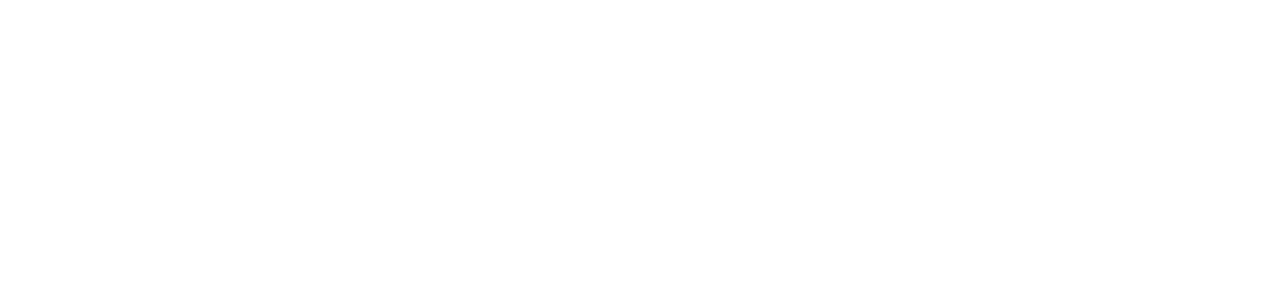
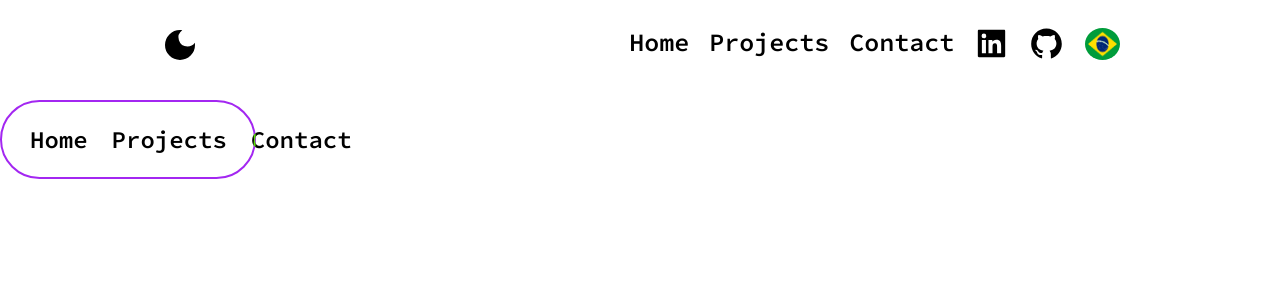
Before and after one commit to GabrielMunizz/portifolio_pessoal, a React (Vite) app: page /refactor in a window 1280 px wide. Before the commit this address had no page. Shown: the top 300 px of the page. Built offline with nearby package versions, Linux system fonts and the light colour scheme.

Commit message:
Feat: criado componente NavBar com animação

```diff
--- a/src/App.tsx
+++ b/src/App.tsx
@@ -1,19 +1,20 @@
-import { Routes, Route } from 'react-router-dom'
-import { GlobalStyle } from './Style/globalStyle'
-import { ThemeProvider } from 'styled-components'
-import Home from './pages/Home'
-import Contact from './pages/Contact'
-import Projects from './pages/Projects'
-import AboutMe from './pages/AboutMe'
-import { darkMode, lightMode } from './Style/themes'
-import { useState } from 'react'
-import Layout from './components/Layout'
-import PortifolioContext from './context/PortifolioContext'
+import { Routes, Route } from "react-router-dom";
+import { GlobalStyle } from "./Style/globalStyle";
+import { ThemeProvider } from "styled-components";
+import Home from "./pages/Home";
+import Contact from "./pages/Contact";
+import Projects from "./pages/Projects";
+import AboutMe from "./pages/AboutMe";
+import { darkMode, lightMode } from "./Style/themes";
+import { useState } from "react";
+import Layout from "./components/Layout";
+import PortifolioContext from "./context/PortifolioContext";
+import NavBar from "./components/NavBar";
 
 function App() {
   const [isBr, setIsBr] = useState(false);
-  const [orderBy, setOrderBy] = useState('Newest');
-  const [selected, setSelected] = useState('All');
+  const [orderBy, setOrderBy] = useState("Newest");
+  const [selected, setSelected] = useState("All");
   const [isDark, setIsDark] = useState<boolean>(false);
   const [isChanging, setIsChanging] = useState(false);
 
@@ -25,14 +26,14 @@
     setIsChanging(true);
     setTimeout(() => {
       setIsChanging(false);
-    }, 800)
-  }
+    }, 800);
+  };
 
   const selectedTheme = isDark ? darkMode : lightMode;
 
   const toggleTheme = () => {
     setIsDark((prev) => !prev);
-  }
+  };
 
   return (
     <PortifolioContext.Provider
@@ -58,6 +59,7 @@
             <Route path="/projects" element={<Projects />} />
             <Route path="/contact" element={<Contact />} />
             <Route path="/aboutme" element={<AboutMe />} />
+            <Route path="/refactor" element={<NavBar />} />
           </Route>
         </Routes>
       </ThemeProvider>
@@ -65,4 +67,4 @@
   );
 }
 
-export default App
+export default App;
--- /dev/null
+++ b/src/Style/Cursor.style.ts
@@ -0,0 +1,10 @@
+import { motion } from "framer-motion";
+import styled from "styled-components";
+
+export const Cursor = styled(motion.li)`
+  position: absolute;
+  z-index: 0;
+  height: 4rem;
+  border-radius: 99px;
+  background-color: ${(props) => props.theme.colors.main_text_color};
+`;
--- /dev/null
+++ b/src/Style/NavBar.style.ts
@@ -0,0 +1,15 @@
+import styled from "styled-components";
+import { motion } from "framer-motion";
+
+export const Nav = styled(motion.ul)`
+  display: flex;
+  flex-direction: row;
+  justify-content: space-between;
+  position: relative;
+  align-items: center;
+  border: 2px solid ${(props) => props.theme.colors.text_details};
+  border-radius: 40px;
+  width: 20%;
+  padding: 1rem;
+  list-style: none;
+`;
--- /dev/null
+++ b/src/Style/Tab.style.ts
@@ -0,0 +1,13 @@
+import { motion } from "framer-motion";
+import styled from "styled-components";
+
+export const Tab = styled(motion.a)`
+  text-decoration: none;
+  color: #fff;
+  font-size: 1.5rem;
+  position: relative;
+  z-index: 10;
+  mix-blend-mode: difference;
+  padding: 0.375rem 0.75rem;
+  cursor: pointer;
+`;
--- /dev/null
+++ b/src/components/Cursor.tsx
@@ -0,0 +1,12 @@
+import * as S from "../Style/Cursor.style";
+import { PositionType } from "../assets/types";
+
+type CursorProps = {
+  position: PositionType;
+};
+
+const Cursor = ({ position }: CursorProps) => {
+  return <S.Cursor animate={position} />;
+};
+
+export default Cursor;
--- /dev/null
+++ b/src/components/NavBar.tsx
@@ -0,0 +1,25 @@
+import * as S from "../Style/NavBar.style";
+import Cursor from "./Cursor";
+import { useState } from "react";
+import { PositionType } from "../assets/types";
+import Tab from "./Tab";
+
+const NavBar = () => {
+  const initialPosition = {
+    width: 0,
+    left: 0,
+    opacity: 0,
+  };
+  const [position, setPosition] = useState<PositionType>(initialPosition);
+
+  return (
+    <S.Nav>
+      <Tab setPosition={setPosition}>Home</Tab>
+      <Tab setPosition={setPosition}>Projects</Tab>
+      <Tab setPosition={setPosition}>Contact</Tab>
+      <Cursor position={position} />
+    </S.Nav>
+  );
+};
+
+export default NavBar;
--- /dev/null
+++ b/src/components/Tab.tsx
@@ -0,0 +1,34 @@
+import { ReactNode, useRef } from "react";
+import { PositionType } from "../assets/types";
+import * as S from "../Style/Tab.style";
+
+type TabProps = {
+  children: ReactNode;
+  setPosition: React.Dispatch<React.SetStateAction<PositionType>>;
+};
+
+const Tab = ({ children, setPosition }: TabProps) => {
+  const ref = useRef<HTMLAnchorElement | null>(null);
+
+  const handleMouseEnter = () => {
+    if (!ref.current) return;
+
+    const { width } = ref.current.getBoundingClientRect();
+    setPosition({
+      width,
+      opacity: 1,
+      left: ref.current.offsetLeft,
+    });
+  };
+  return (
+    <S.Tab
+      onMouseLeave={() => setPosition((prev) => ({ ...prev, opacity: 0 }))}
+      onMouseEnter={handleMouseEnter}
+      ref={ref}
+    >
+      {children}
+    </S.Tab>
+  );
+};
+
+export default Tab;
```
Also changed, not shown: src/assets/types.ts (+32 -26 lines).
